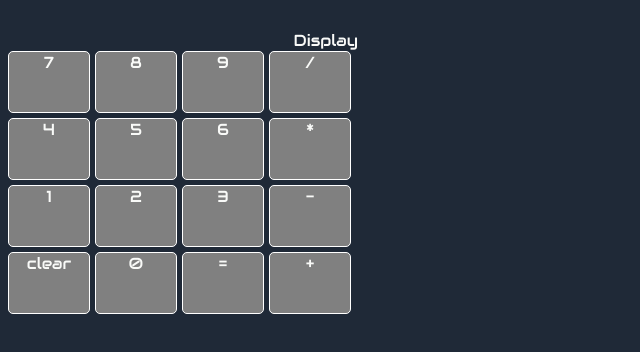
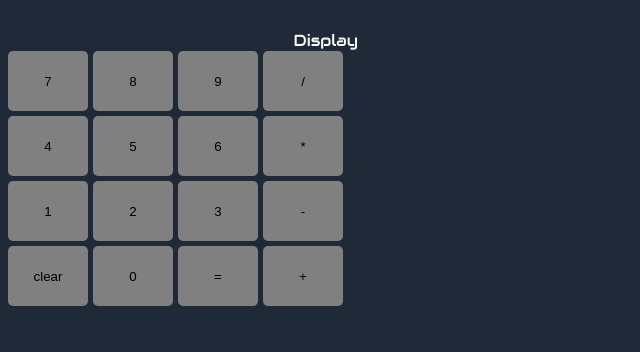
Before and after one commit to Whixler/Calculator, a plain HTML site: page index.html in a window 1280 px wide. Shown: the part 108-460 px from the top of the page, without its empty margins (0-640 px from the left). Drawn offline with Linux system fonts and the light colour scheme.

Commit message:
changed to buttons

```diff
--- a/index.html
+++ b/index.html
@@ -11,22 +11,22 @@
      <h1 class="title">Calculator</h1>
      <div class="display">Display</div>
      <div class="container">
-        <div class="value">7</div>
-        <div class="value">8</div>
-        <div class="value">9</div>
-        <div class="operator">/</div>
-        <div class="value">4</div>
-        <div class="value">5</div>
-        <div class="value">6</div>
-        <div class="operator">*</div>
-        <div class="value">1</div>
-        <div class="value">2</div>
-        <div class="value">3</div>
-        <div class="operator">-</div>
-        <div class="operator">clear</div>
-        <div class="value">0</div>
-        <div class="operator">=</div>
-        <div class="operator">+</div>
+        <button type="button">7</button>
+        <button type="button">8</button>
+        <button type="button">9</button>
+        <button type="button">/</button>
+        <button type="button">4</button>
+        <button type="button">5</button>
+        <button type="button">6</button>
+        <button type="button">*</button>
+        <button type="button">1</button>
+        <button type="button">2</button>
+        <button type="button">3</button>
+        <button type="button">-</button>
+        <button type="button">clear</button>
+        <button type="button">0</button>
+        <button type="button">=</button>
+        <button type="button">+</button>
 
      </div>
 
--- a/style.css
+++ b/style.css
@@ -26,8 +26,8 @@ body{
     gap: 5px;
 }
 
-.value, .operator {
-    border: 1px solid white;
+button {
+    border: 1px;
     border-radius: 5px;
     width: 80px;
     background: gray;
```
